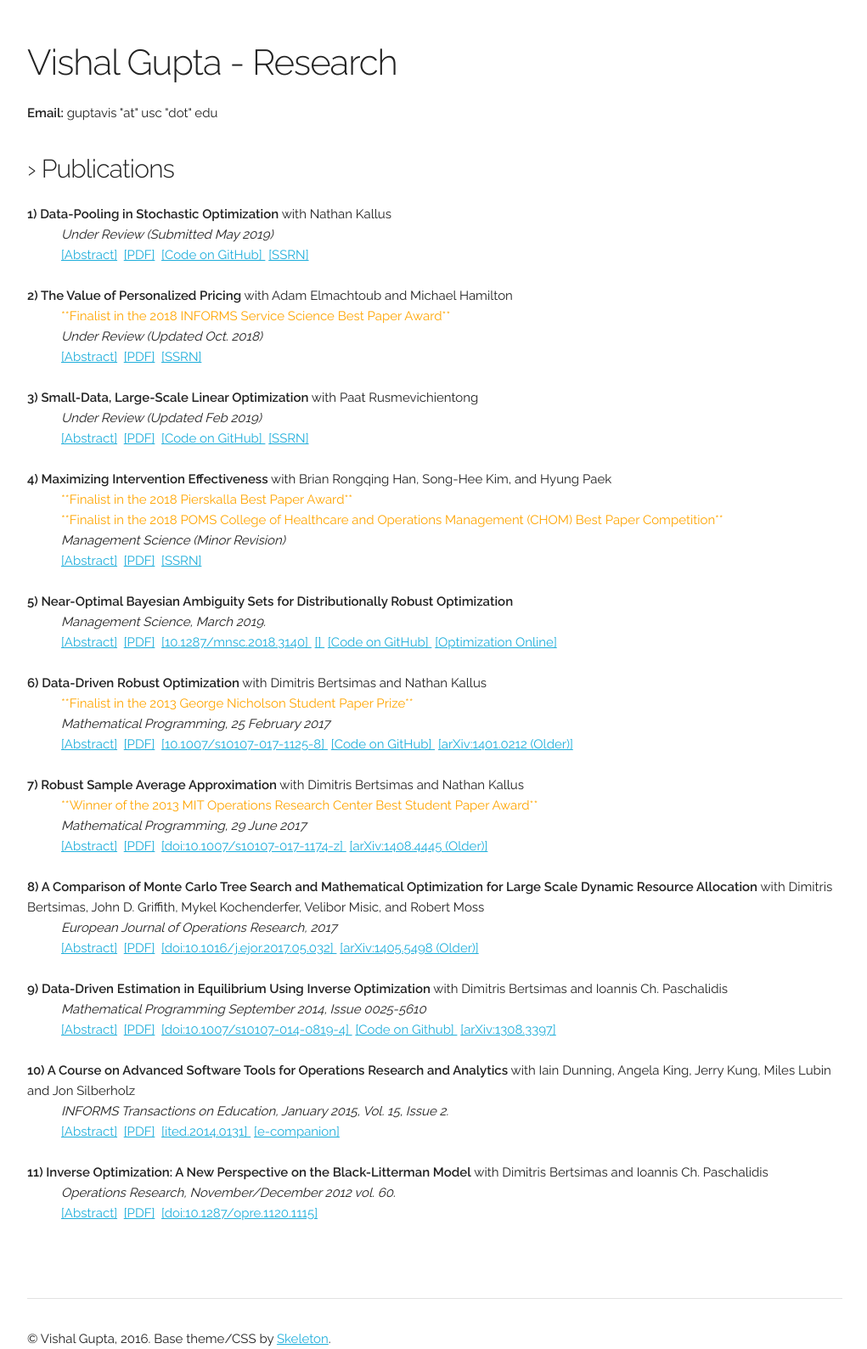
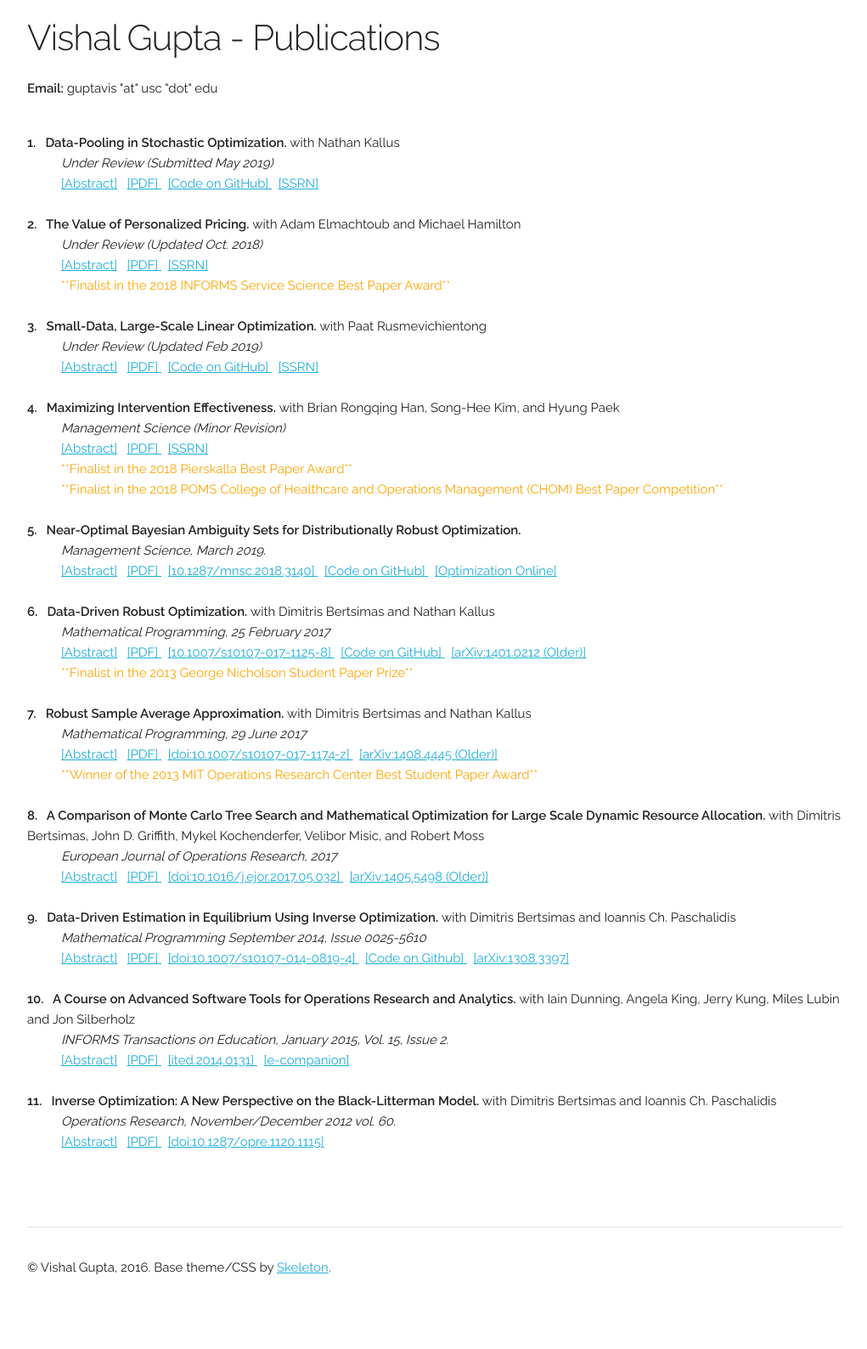
Before and after one commit to vgupta1/faculty_website, a Jekyll site: the page built from research.md, in a window 1280 px wide. Shown: the whole page at 85% size, without its empty margins (128-1149 px from the left). Built offline with Jekyll 4.4.1, drawn with Linux system fonts in a browser that asks for light colours; nearby versions of some CDN libraries; after the commit the page ends 1504 px from its top, so only the background shows below that.

```diff
--- a/GemFile
+++ b/GemFile
@@ -9,14 +9,14 @@ ruby RUBY_VERSION
 #
 # This will help ensure the proper Jekyll version is running.
 # Happy Jekylling!
-gem "jekyll", "3.4.1"
+#gem "jekyll", "3.4.1"
 
 # This is the default theme for new Jekyll sites. You may change this to anything you like.
 #gem "minima"
 
 # If you want to use GitHub Pages, remove the "gem "jekyll"" above and
 # uncomment the line below. To upgrade, run `bundle update github-pages`.
-#gem "github-pages", group: :jekyll_plugins
+gem "github-pages", group: :jekyll_plugins
 
 # If you have any plugins, put them here!
 # group :jekyll_plugins do
--- a/_layouts/page.html
+++ b/_layouts/page.html
@@ -3,7 +3,7 @@ layout: default
 ---
 
 <div class="row">
-  <div class="twelve columns" style="margin-top: 5%">
+  <div class="twelve columns" style="margin-top: 2%">
     <h2><a class="hidelink" href="{{site.baseurl}}"> Vishal Gupta  </a>
         - {{ page.title }}
      </h2>
@@ -13,7 +13,7 @@ layout: default
   </div>
 </div>
 <div class="row">
-  <div class="twelve columns" style="margin-top: 1%">
+  <div class="twelve columns" style="margin-top: 0%">
     {{ content }}
   </div>
 </div>
--- a/index.html
+++ b/index.html
@@ -40,7 +40,7 @@ layout: default
 
     <p>If you're curious, please check out:
     <ul>
-      <li><a href="{{site.baseurl}}/research.html">Research</a>
+      <li><a href="{{site.baseurl}}/research.html">Publications</a>
     for a list of publications
       </li>
       <li><a href="{{site.baseurl}}/teaching.html">Teaching</a> for some resources I use in my classroom</li>
--- a/research.md
+++ b/research.md
@@ -1,36 +1,40 @@
 ---
 author: Vishal Gupta
 layout: page
-title: Research
+title: Publications
 ---
-<h4>&rsaquo; Publications</h4>
 {% assign papers = site.papers | sort: 'sort_order'  | reverse %}
  <dl>{% for paper in papers %}
-   <dt><strong>{{forloop.index}}) {{paper.title}}</strong>
+   <dt><strong>{{forloop.index}}. &nbsp;  {{paper.title}}.
+   		</strong>
 
-   	<!-- Author List if Necessary -->
- 	{%if paper.authors %}
- 	 with {{paper.authors}}
- 	{% endif %}
+	   	<!-- Author List if Necessary -->
+	 	{%if paper.authors %}
+	 	 with {{paper.authors}}
+	 	{% endif %}
  	</dt>
+
+ 	<!-- Journal -->
+ 	<dd><em>{{paper.journal}}</em></dd>
+
+ 	<!-- Abstract Paper Links -->
+ 	<dd><a id="{{paper.shorttitle}}toggle" href="">[Abstract]</a>
+
+		<!-- Main Link -->
+		&nbsp; <a href="{{site.baseurl}}/Papers/{{paper.pdf_path}}">
+   		[PDF] </a>
+
+ 		<!-- Auxiliary Paper Links As Necessary -->
+ 		{% for link in paper.links %}
+ 		  &nbsp; <a href="{{link.path}}">[{{link.name}}] </a>
+ 		{% endfor %}
+
+ 	</dd>
 
  	<!-- Awards if Necessary -->
  	{% for award in paper.awards %}
  		<dd style="color:Orange" >**{{award.name}}**</dd>
  	{% endfor %}
-
- 	<!-- Journal -->
- 	<dd><em>{{paper.journal}}</em></dd>
-
- 	<!-- Abstrat Paper Links -->
- 	<dd><a id="{{paper.shorttitle}}toggle" href="">[Abstract]</a>
- 		&nbsp;<a href="{{site.baseurl}}/Papers/{{paper.pdf_path}}">[PDF]</a>
-
- 		<!-- Auxiliary Paper Links -->
- 		{% for link in paper.links %}
- 		  &nbsp;<a href="{{link.path}}">[{{link.name}}] </a>
- 		{% endfor %}
- 	</dd>
 
  	<!-- Actual Abstract -->
  	<dd id="{{paper.shorttitle}}content" style="display: none">
```
Also changed, not shown: _papers/BayesDRO.md (+2 -2 lines), _papers/InvVI.md (+1 -1 lines), _papers/SmallData.md (+2 -4 lines), Gemfile.lock.
